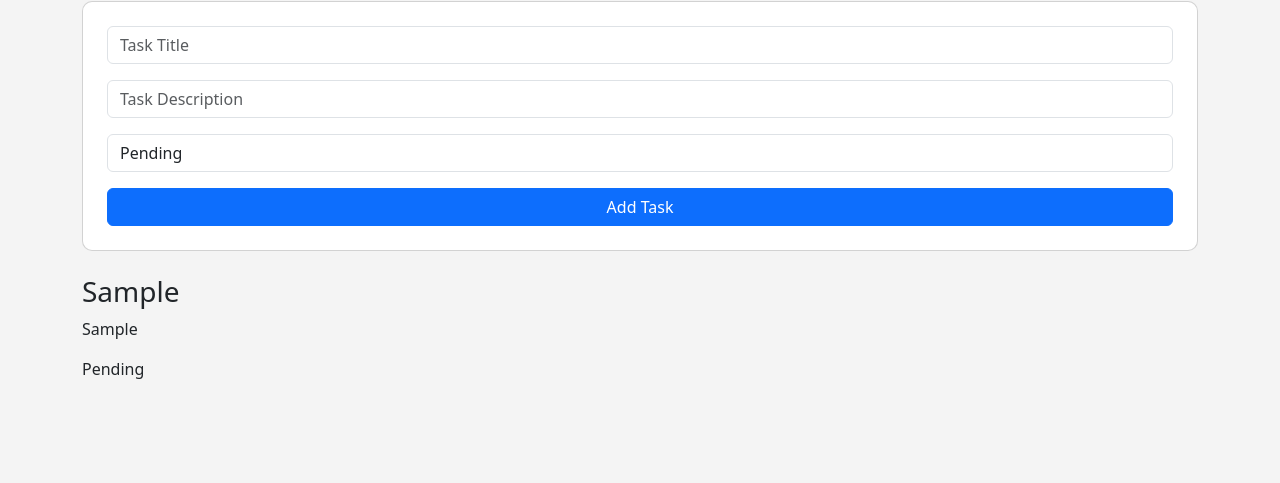
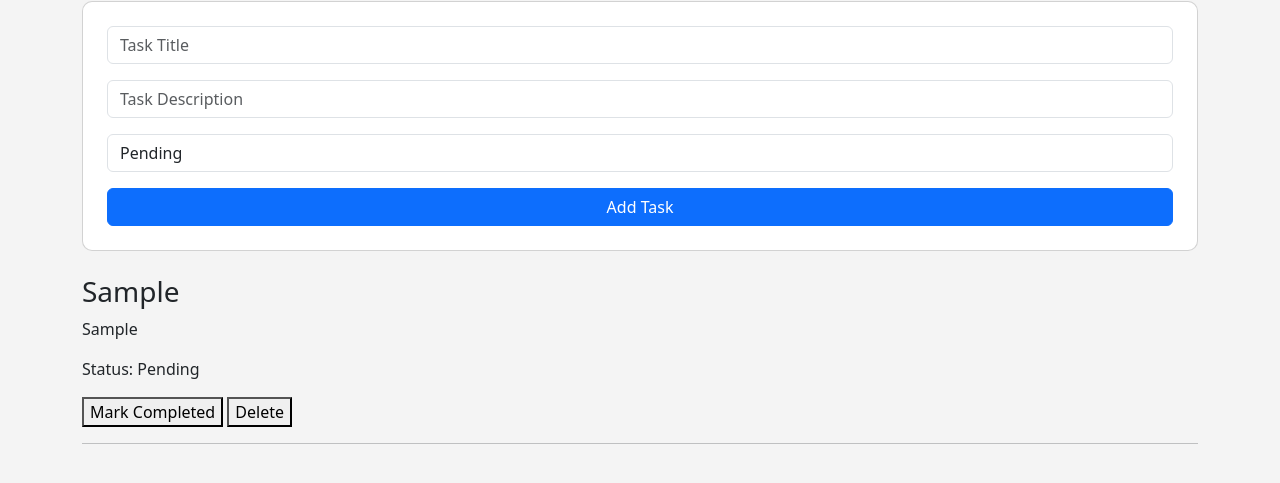
Before and after one commit to kusuruakshitha/task-management, a website: page index.html in a window 1280 px wide. Both pictures are taken after typing "Sample", "Sample" into the empty fields and a click on the button "Add Task". Shown: the part 119-602 px from the top of the page. Drawn offline with nearby package versions, Linux system fonts and the light colour scheme.

Commit message:
fix add task

```diff
--- a/index.html
+++ b/index.html
@@ -52,6 +52,6 @@
 
 </div>
 
-<script src="./script.js"></script>
+<script src="script.js" defer></script>
 </body>
 </html>
--- a/public/script.js
+++ b/public/script.js
@@ -1,25 +1,36 @@
 let tasks = JSON.parse(localStorage.getItem("tasks")) || [];
 
-// IMPORTANT: keep function global for GitHub Pages
+/* =========================
+   ADD TASK
+========================= */
 function addTask() {
 
     const title = document.getElementById("title");
     const description = document.getElementById("description");
     const status = document.getElementById("status");
 
-    if (!title || !description || !status) return;
-
-    if (!title.value.trim() || !description.value.trim()) {
-        alert("Please enter task details");
+    if (!title || !description || !status) {
+        alert("HTML elements missing (check IDs)");
         return;
     }
 
-    tasks.push({
+    const titleValue = title.value.trim();
+    const descValue = description.value.trim();
+    const statusValue = status.value;
+
+    if (!titleValue || !descValue) {
+        alert("Please enter title and description");
+        return;
+    }
+
+    const task = {
         id: Date.now(),
-        title: title.value,
-        description: description.value,
-        status: status.value
-    });
+        title: titleValue,
+        description: descValue,
+        status: statusValue
+    };
+
+    tasks.push(task);
 
     localStorage.setItem("tasks", JSON.stringify(tasks));
 
@@ -27,21 +38,76 @@ function addTask() {
     description.value = "";
 
     loadTasks();
+};
+
+/* =========================
+   LOAD TASKS
+========================= */
+function loadTasks() {
+
+    const taskList = document.getElementById("taskList");
+
+    if (!taskList) return;
+
+    if (tasks.length === 0) {
+        taskList.innerHTML = "<p>No tasks added yet</p>";
+        return;
+    }
+
+    let output = "";
+
+    tasks.forEach(task => {
+        output += `
+            <div style="margin-bottom:10px;">
+                <h3>${task.title}</h3>
+                <p>${task.description}</p>
+                <p>Status: ${task.status}</p>
+
+                <button onclick="updateStatus(${task.id})">
+                    Mark Completed
+                </button>
+
+                <button onclick="deleteTask(${task.id})">
+                    Delete
+                </button>
+
+                <hr>
+            </div>
+        `;
+    });
+
+    taskList.innerHTML = output;
 }
 
-function loadTasks() {
-    const taskList = document.getElementById("taskList");
-    if (!taskList) return;
+/* =========================
+   UPDATE STATUS
+========================= */
+window.updateStatus = function (id) {
 
-    taskList.innerHTML = tasks.length
-        ? tasks.map(t => `
-            <div>
-                <h3>${t.title}</h3>
-                <p>${t.description}</p>
-                <p>${t.status}</p>
-            </div>
-        `).join("")
-        : "<p>No tasks added yet</p>";
-}
+    tasks = tasks.map(task =>
+        task.id === id
+            ? { ...task, status: "Completed" }
+            : task
+    );
 
-window.onload = loadTasks;
+    localStorage.setItem("tasks", JSON.stringify(tasks));
+    loadTasks();
+};
+
+/* =========================
+   DELETE TASK
+========================= */
+window.deleteTask = function (id) {
+
+    tasks = tasks.filter(task => task.id !== id);
+
+    localStorage.setItem("tasks", JSON.stringify(tasks));
+    loadTasks();
+};
+
+/* =========================
+   INIT
+========================= */
+window.onload = function () {
+    loadTasks();
+};
```
